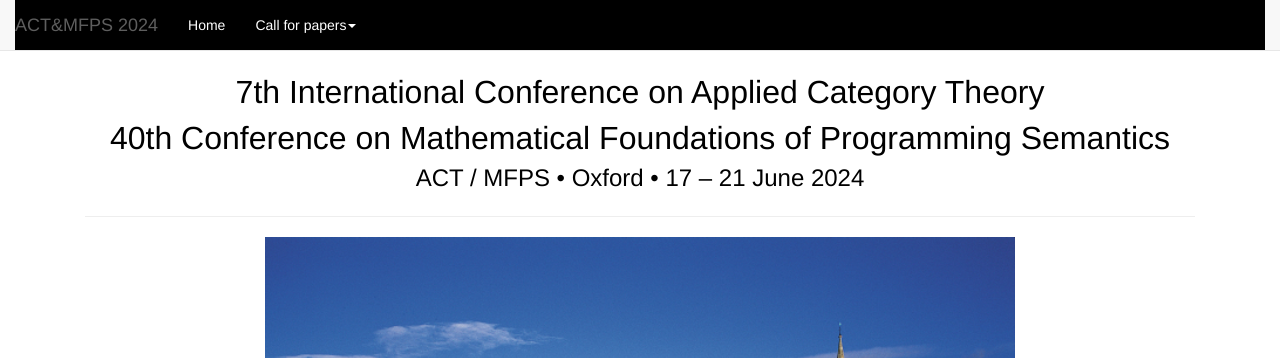
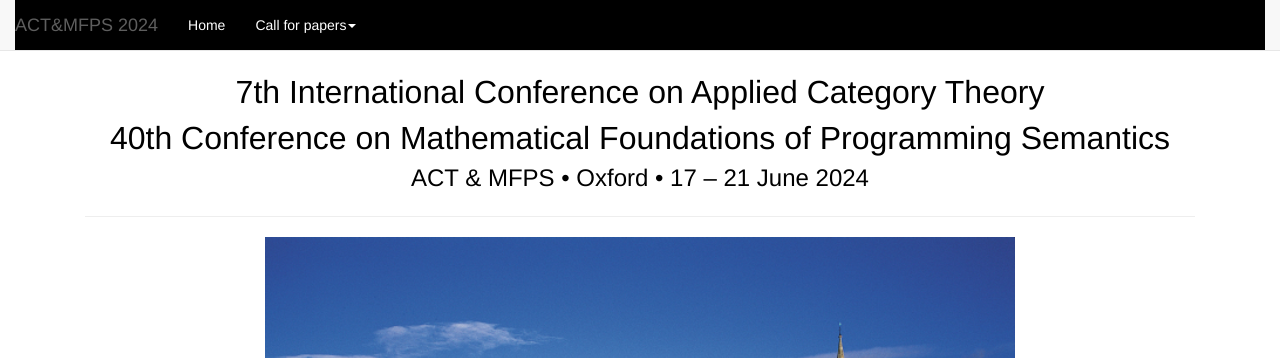
Before and after one commit to oxford24/oxford24.github.io, a Jekyll site: the page built from index.html, in a window 1280 px wide and 1041 px high. Shown: the top 358 px of the window. Built offline with Jekyll 4.4.1, drawn with Linux system fonts in a browser that asks for light colours.

Commit message:
missed one

```diff
--- a/_layouts/actmfps.html
+++ b/_layouts/actmfps.html
@@ -85,7 +85,7 @@
 	  <div class="col-xs-12">
 	    <font size=+3>7th International Conference on Applied Category Theory</font><br>
 	    <font size=+3>40th Conference on Mathematical Foundations of Programming Semantics</font><br>
-	    <font size=+2>ACT / MFPS &bull; Oxford &bull; 17 &ndash; 21 June 2024</font>
+	    <font size=+2>ACT &amp; MFPS &bull; Oxford &bull; 17 &ndash; 21 June 2024</font>
 	  </div>
 	</div> <!-- row -->
       </div> <!-- header -->
```
